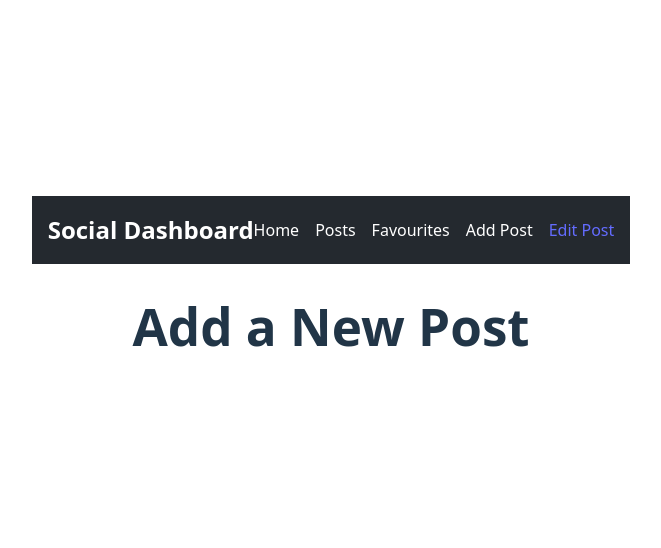
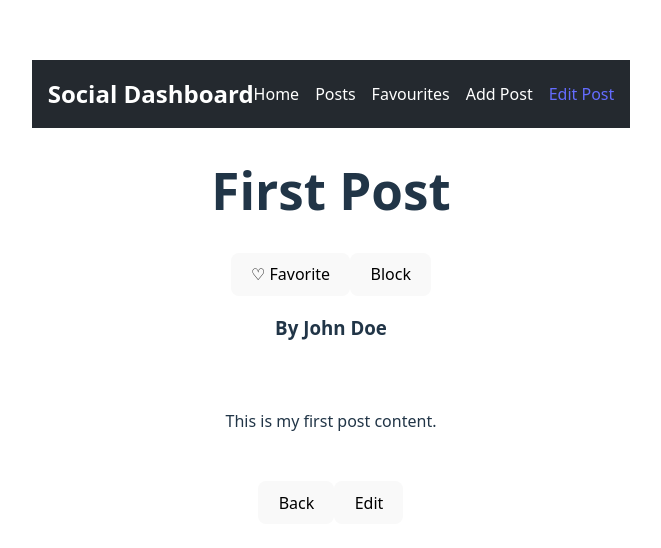
Before and after one commit to Joram-tec/Phase-2-social-platform, a React (Vite) app: page /post/1 in a window 1280 px wide. Shown: the part 108-656 px from the top of the page, without its empty margins (309-970 px from the left). Built offline with nearby package versions, Linux system fonts and the light colour scheme; data requests are answered from the project's data file.

Commit message:
postlistpage

```diff
--- a/src/pages/PostDetailsPage.jsx
+++ b/src/pages/PostDetailsPage.jsx
@@ -1,5 +1,72 @@
-function PostDetailsPage() {
-    return <h1>Add a New Post</h1>;
-  }
+import { useState, useEffect } from 'react';
+import { useParams, useNavigate } from 'react-router-dom';
+import axios from 'axios';
 
-  export default PostDetailsPage;
+function PostDetails() {
+  const { id } = useParams();
+  const navigate = useNavigate();
+  const [post, setPost] = useState(null);
+
+  useEffect(() => {
+    const fetchPost = async () => {
+      const response = await axios.get(`http://localhost:3001/posts/${id}`);
+      setPost(response.data);
+    };
+    fetchPost();
+  }, [id]);
+
+  const toggleFavorite = async () => {
+    const updatedPost = { ...post, isFavorite: !post.isFavorite };
+    await axios.patch(`http://localhost:3001/posts/${id}`, {
+      isFavorite: updatedPost.isFavorite
+    });
+    setPost(updatedPost);
+  };
+
+  const toggleBlock = async () => {
+    const updatedPost = { ...post, isBlocked: !post.isBlocked };
+    await axios.patch(`http://localhost:3001/posts/${id}`, {
+      isBlocked: updatedPost.isBlocked
+    });
+    setPost(updatedPost);
+  };
+
+  if (!post) return <div>Loading...</div>;
+
+  return (
+    <div>
+      <div className="d-flex justify-content-between align-items-center mb-3">
+        <h1>{post.title}</h1>
+        <div>
+          <button
+            onClick={toggleFavorite}
+            className={`btn ${post.isFavorite ? 'btn-warning' : 'btn-outline-warning'} me-2`}
+          >
+            {post.isFavorite ? '♥ Favorited' : '♡ Favorite'}
+          </button>
+          <button
+            onClick={toggleBlock}
+            className={`btn ${post.isBlocked ? 'btn-danger' : 'btn-outline-danger'}`}
+          >
+            {post.isBlocked ? '⛔ Blocked' : 'Block'}
+          </button>
+        </div>
+      </div>
+
+      <h3 className="text-muted">By {post.author}</h3>
+
+      <div className="card mt-4">
+        <div className="card-body">
+          <p className="card-text">{post.content}</p>
+        </div>
+      </div>
+
+      <div className="mt-4">
+        <button onClick={() => navigate(-1)} className="btn btn-secondary me-2">Back</button>
+        <button onClick={() => navigate(`/edit/${id}`)} className="btn btn-primary">Edit</button>
+      </div>
+    </div>
+  );
+}
+
+export default PostDetails;
```
